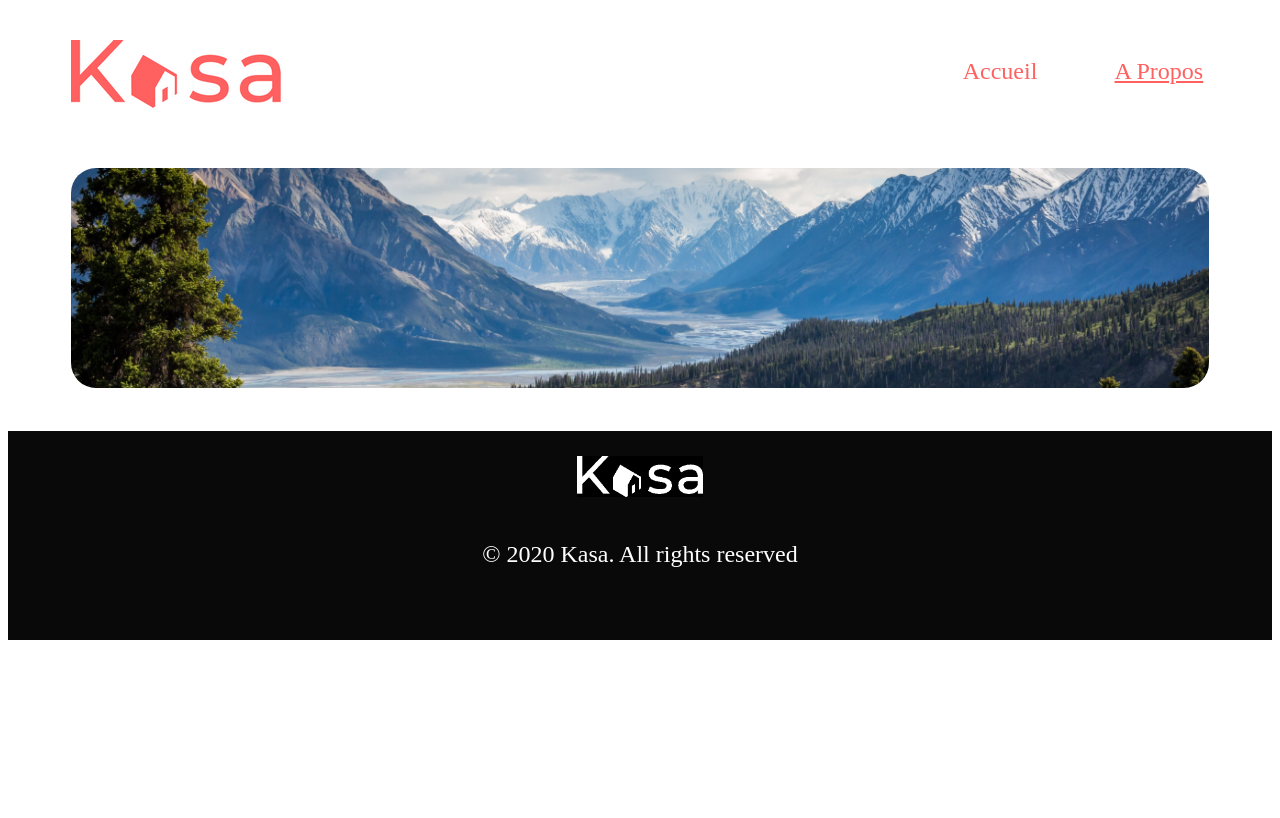
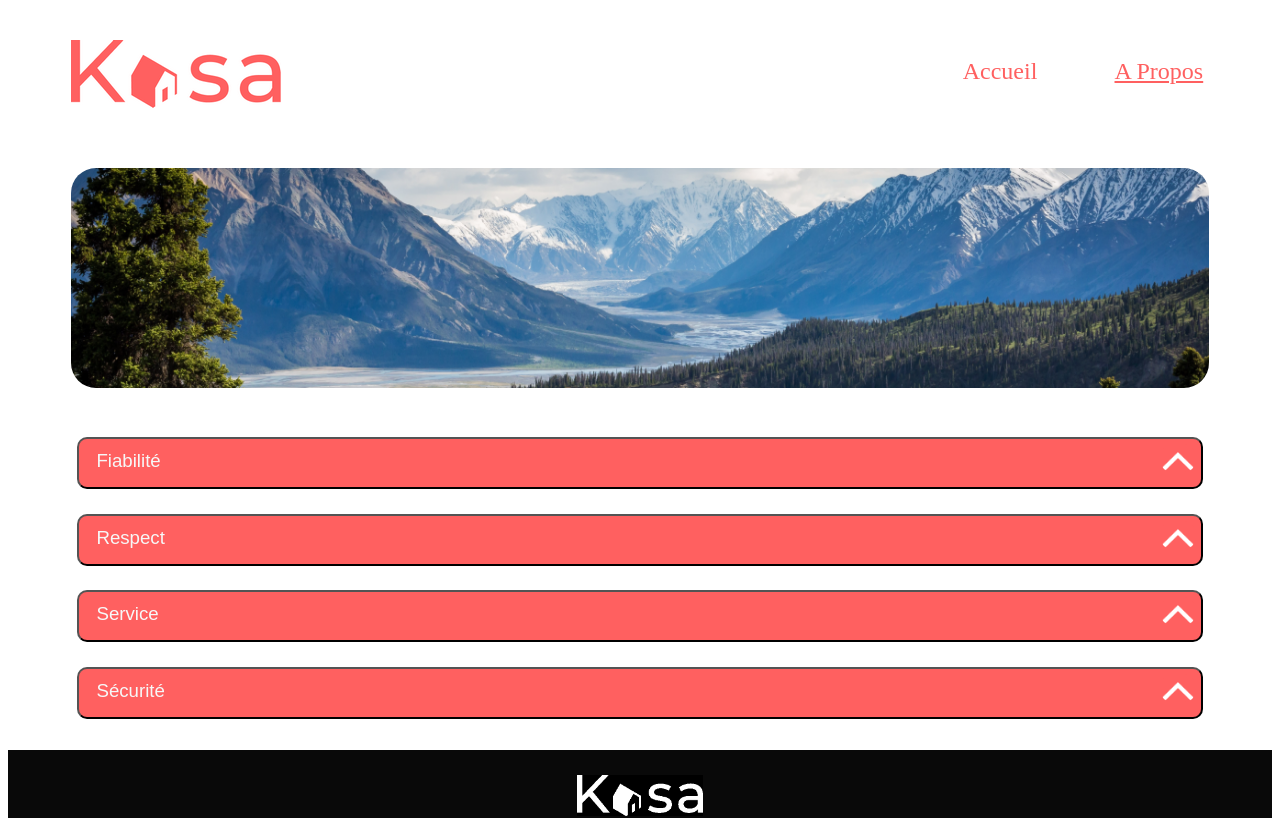
Before and after one commit to AlClemFr/07-Kasa, a React (Create React App) app: page /About in a window 1280 px wide. Shown: the top 818 px of the page. Built offline with nearby package versions, Linux system fonts and the light colour scheme.

Commit message:
2023 03 j13 01h00 - Page 'A propos' - Mise en place collapse Fiabilité,respect,Service,Sécurité

```diff
--- a/src/20_styles/Collapse.css
+++ b/src/20_styles/Collapse.css
@@ -4,25 +4,30 @@
   box-sizing: border-box;
   justify-content: space-between;
 
-  /* background: #F7F7F7; */
-  background: #9cecb5;
   background: white;
 
-
-
-  /* border-radius: 10px; */
-
   width: 90%;
-  /* Height: 249px; */
   height: auto;
-
 
   margin-left: 5%;
   margin-top: 0%;
-  /* z-index: 1; */
 }
 
+.collapse-total-apropos {
+  display: flex;
+  flex-wrap: wrap;
+  flex-direction: column;
+  box-sizing: border-box;
+  /* justify-content: space-between; */
 
+  background: white;
+
+  width: 90%;
+  height: auto;
+
+  margin-left: 5%;
+  margin-top: 0%;
+}
 
 .collapse-block {
   display: flex;
@@ -31,12 +36,28 @@
   box-sizing: border-box;
 
   padding: 6px;
-  /* cursor: pointer; */
+
   cursor: zoom-in;
 
   font-size: 1em;
   width: 50%;
+}
 
+.collapse-block-apropos {
+  display: flex;
+  /* flex-wrap: wrap; */
+  flex-direction: column;
+  align-self: start;
+  box-sizing: border-box;
+
+  padding: 6px;
+
+  cursor: zoom-in;
+
+  font-size: 1em;
+  width: 100%;
+
+  background: #FFFFFF;
 }
 
 .collapse-color-description {
@@ -55,6 +76,8 @@
 
   padding-left: 1%;
   padding-top: 5px;
+
+  z-index: 1;
 }
 
 .collapse-color-equipments {
@@ -76,6 +99,7 @@
   padding-left: 1%;
   padding-top: 5px;
 
+  z-index: 1;
 }
 
 .collapse-color-flèche {
@@ -108,35 +132,72 @@
   border-radius: 10px;
 
   width: 100%;
+  height: auto;
 
+  color: #FF6060;
   cursor: zoom-in;
 
-  margin-top: 1%;
-  padding: 6px;
+  margin-top: -10px;
+
+  padding-top: 40px;
+  padding-bottom: 10px;
+  padding-left: 20px;
+  padding-right: 12px;
 
   /*o-teste ok */
   animation: shake-out 0.7s;
+
 }
 
 .collapse-content-equipments {
-
+  /* display: flex; */
   list-style-type: none;
 
   background: #F7F7F7;
   border-radius: 10px;
 
   width: 100%;
+  height: auto;
 
+  color: #FF6060;
   cursor: zoom-in;
 
-  margin-top: 1%;
-  padding: 6px;
+  margin-top: -10px;
+
+  padding-top: 40px;
+  padding-bottom: 10px;
+  padding-left: 20px;
+  padding-right: 12px;
 
   /*o-teste ok */
   animation: shake-out 0.7s;
+
 }
 
+.collapse-content-apropos {
+  /* display: flex; */
+  list-style-type: none;
 
+  background: #F7F7F7;
+  border-radius: 10px;
+
+  width: 97.4%;
+  height: auto;
+
+  color: #FF6060;
+  cursor: zoom-in;
+
+  margin-top: -10px;
+
+  padding-top: 40px;
+  padding-bottom: 10px;
+  padding-left: 20px;
+  padding-right: 12px;
+
+  /*o-teste ok */
+  animation: shake-out 0.7s;
+
+}
 
 
 @keyframes shake-out {
--- /dev/null
+++ b/src/31_data_apropos/index.jsx
@@ -0,0 +1,28 @@
+
+//v- Déclaration info en attente de la diponibilité du BackEnd
+const DataApropos = [
+	{
+		"id": '01',
+		"titre": "Fiabilité",
+		"content":
+			"Les annonces postées sur Kasa garantissent une fiabilité totale. Les photos sont conformes aux logements, et toutes les informations sont régulièrement vérifiées  par nos équipes.",
+	},
+	{
+		"id": '02',
+		"titre": "Respect",
+		"content": "La bienveillance fait partie des valeurs fondatrices de Kasa. Tout comportement discriminatoire ou de perturbation du voisinage entraînera une exclusion de notre plateforme."
+	},
+	{
+		"id": '03',
+		"titre": "Service",
+		"content": "Nos équipes se tiennent à votre disposition pour vous fournir une expérience parfaite. N'hésitez pas à nous contacter si vous avez la moindre question."
+	},
+	{
+		"id": '04',
+		"titre": "Sécurité",
+		"content": "La sécurité est la priorité de Kasa. Aussi bien pour nos hôtes que pour les voyageurs, chaque logement correspond aux critères de sécurité établis par nos services. En laissant une note aussi bien à l'hôte qu'au locataire, cela permet à nos équipes de vérifier que les standards sont bien respectés. Nous organisons également des ateliers sur la sécurité domestique pour nos hôtes."
+	},
+]
+
+
+export { DataApropos }
--- a/src/components/CardTotal/index.jsx
+++ b/src/components/CardTotal/index.jsx
@@ -5,7 +5,7 @@ import { Link } from "react-router-dom";
 import '../../20_styles/Card.css'
 
 //v- Data
-import { DataLogement } from '../../30_data'
+import { DataLogement } from '../../30_data_logement'
 
 function CardTotal() {
     return (
--- a/src/components/Collapse/index.jsx
+++ b/src/components/Collapse/index.jsx
@@ -8,16 +8,15 @@ import '../../20_styles/Collapse.css'
 //v- images
 import flècheHaut from '../../10_images/flèche_vers_le_haut.png'
 import flècheBas from '../../10_images/flèche_vers_le_bas.png'
+// import { string } from 'prop-types';
 
 //v- fonction
 function Collapse(props) {
 
   //v- récupération data via props
   const CollapseTitre = props.TTitre
-  const InfoLogement = props.IInfoLogement
 
-  //v- variable useState
-  const [toggle, setToggle] = useState(false)
+  console.log('indication du TTitre', CollapseTitre)
 
   //v- variable divers
   let CollapseColor = ''
@@ -25,13 +24,21 @@ function Collapse(props) {
 
   let CollapseContentAff = ''
 
+  //v- variable useState
+  const [toggle, setToggle] = useState(false)
+
+
+
+  if (CollapseTitre !== 'Apropos') {
+
+    const InfoLogement = props.IInfoLogement
+
     if (CollapseTitre === 'Description') {
 
       CollapseColor = 'collapse-color-description'
       CollapseContentAff = "collapse-content-description"
 
       CollapseContent = InfoLogement.description
-
 
       return (
         <>
@@ -53,11 +60,10 @@ function Collapse(props) {
               </p>
             )}
           </div>
-
         </>
-
       );
     }
+
 
     if (CollapseTitre === 'Equipments') {
 
@@ -92,6 +98,46 @@ function Collapse(props) {
 
       );
     }
+
+  }
+
+
+  if (CollapseTitre === 'Apropos') {
+
+    const InfoApropos = props.AApropos
+    const Num = props.NNum
+
+    CollapseColor = 'collapse-color-description'
+    CollapseContentAff = "collapse-content-apropos"
+
+    // CollapseContent = InfoLogement.description
+    const i = parseInt(Num) - 1
+
+    return (
+      <>
+        <div className='card-total'>
+          <div className="collapse-block-apropos">
+            <button className={CollapseColor}
+              onClick={() => setToggle(!toggle)}>
+              <div className="collapse-header">
+                {InfoApropos[i].titre}
+              </div>
+              <img
+                className="collapse-color-flèche"
+                src={toggle ? flècheBas : flècheHaut}
+                alt="flèche" />
+            </button>
+
+            {toggle && (
+              <p className={CollapseContentAff}>
+                {InfoApropos[i].content}
+              </p>
+            )}
+          </div>
+        </div>
+      </>
+    );
+  }
 }
 
 export default Collapse
--- a/src/components/Defilement/index.jsx
+++ b/src/components/Defilement/index.jsx
@@ -10,7 +10,7 @@ import React, { useState } from 'react';
 // import { useParams } from "react-router-dom";
 
 // v- Data
-// import { DataLogement } from '../../30_data'
+// import { DataLogement } from '../../30_data_logement'
 
 //v- styles
 // import { Footer00 } from './styles'
--- a/src/pages/Apropos/index.jsx
+++ b/src/pages/Apropos/index.jsx
@@ -1,11 +1,14 @@
 // v- packages
 import React from 'react'
-// import ReactDOM from 'react-dom'
 
 // v- chemin components
 import Header from '../../components/Header'
 import Footer from '../../components/Footer'
 import Banner from '../../components/Banner'
+import Collapse from '../../components/Collapse'
+
+//v- Data
+import { DataApropos } from '../../31_data_apropos'
 
 function Apropos() {
   return (
@@ -13,7 +16,10 @@ function Apropos() {
 
       <Header />
       <Banner BBannerTitre='Apropos' />
-
+      <Collapse TTitre='Apropos' NNum='01' AApropos={DataApropos} />
+      <Collapse TTitre='Apropos' NNum='02' AApropos={DataApropos} />
+      <Collapse TTitre='Apropos' NNum='03' AApropos={DataApropos} />
+      <Collapse TTitre='Apropos' NNum='04' AApropos={DataApropos} />
       <Footer />
     </>
   )
```
Also changed, not shown: src/components/Testo/index.jsx (deleted, +0 -66 lines), src/pages/FicheLogement/index.jsx (+2 -22 lines), src/30_data_logement/index.jsx (renamed from src/30_data/index.jsx). Lines whose indentation alone changed are shown as unchanged.
